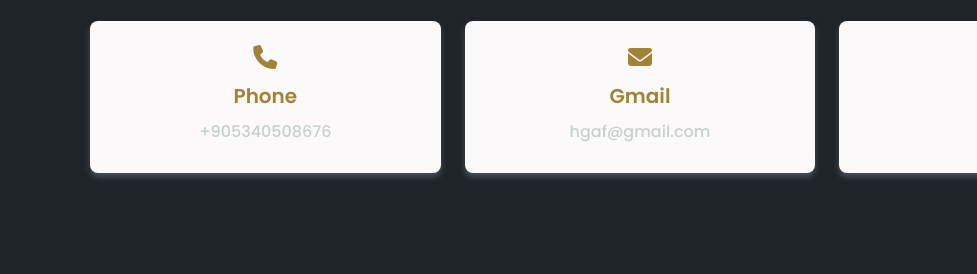
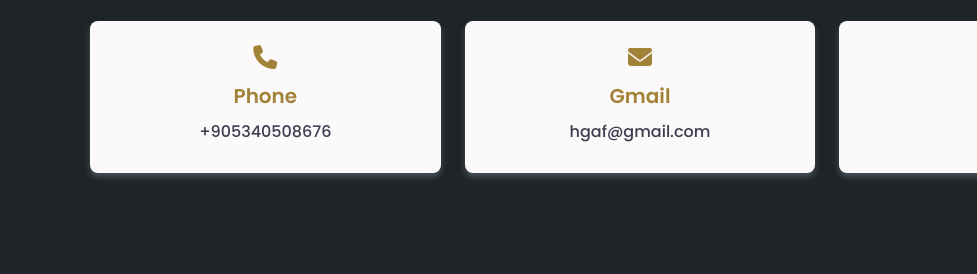
Before and after one commit to hamdidev/muhammedkhalaf, a website: page index.html in a window 1280 px wide. Shown: the part 4290-4564 px from the top of the page, 0-977 px from the left. Drawn offline with nearby package versions, Linux system fonts and the light colour scheme.

Commit message:
Contact Address color added

```diff
--- a/css/style.css
+++ b/css/style.css
@@ -562,6 +562,9 @@ a svg {
   box-shadow: 0 4px 6px rgba(174, 190, 205, 0.3);
   transition: var(--transition);
 }
+.contact__address {
+  color: #03071ec5;
+}
 .contact__box:hover {
   box-shadow: 0 6px 8px rgba(174, 190, 205, 0.4);
 }
```
